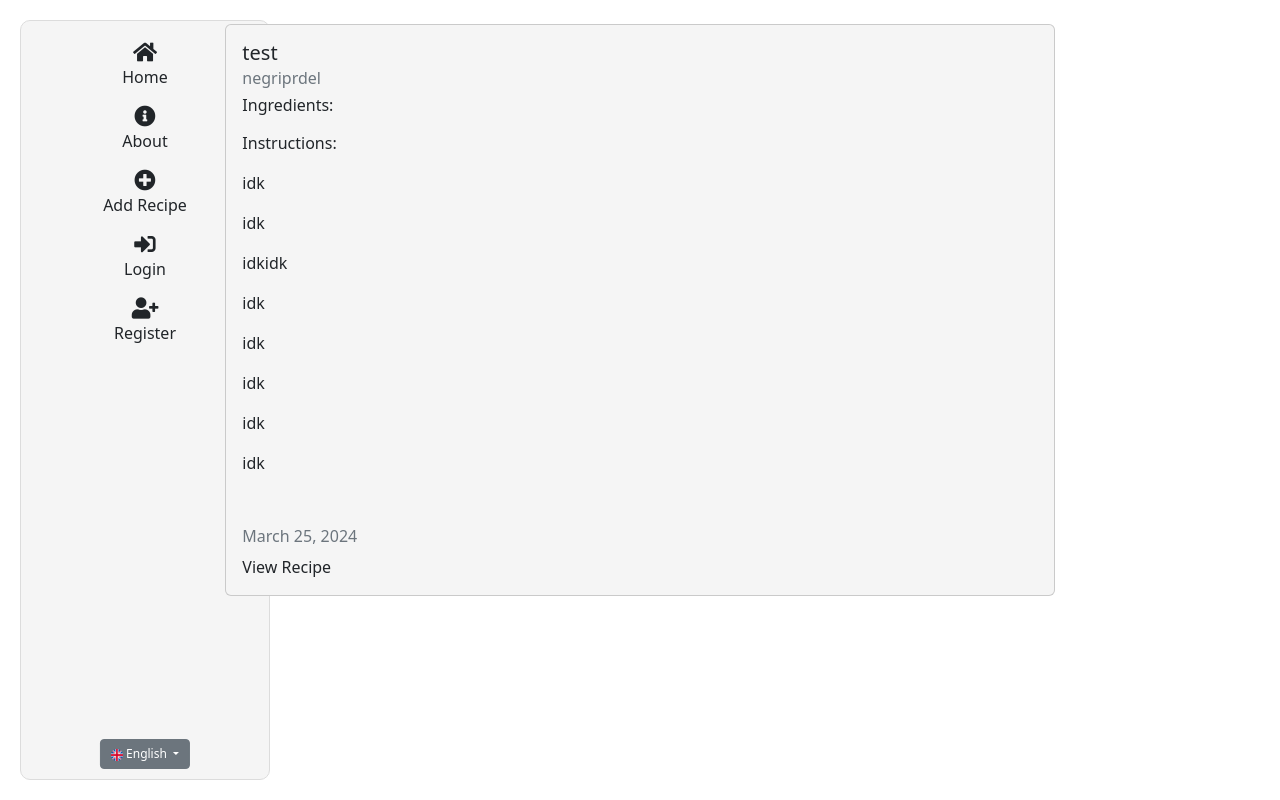
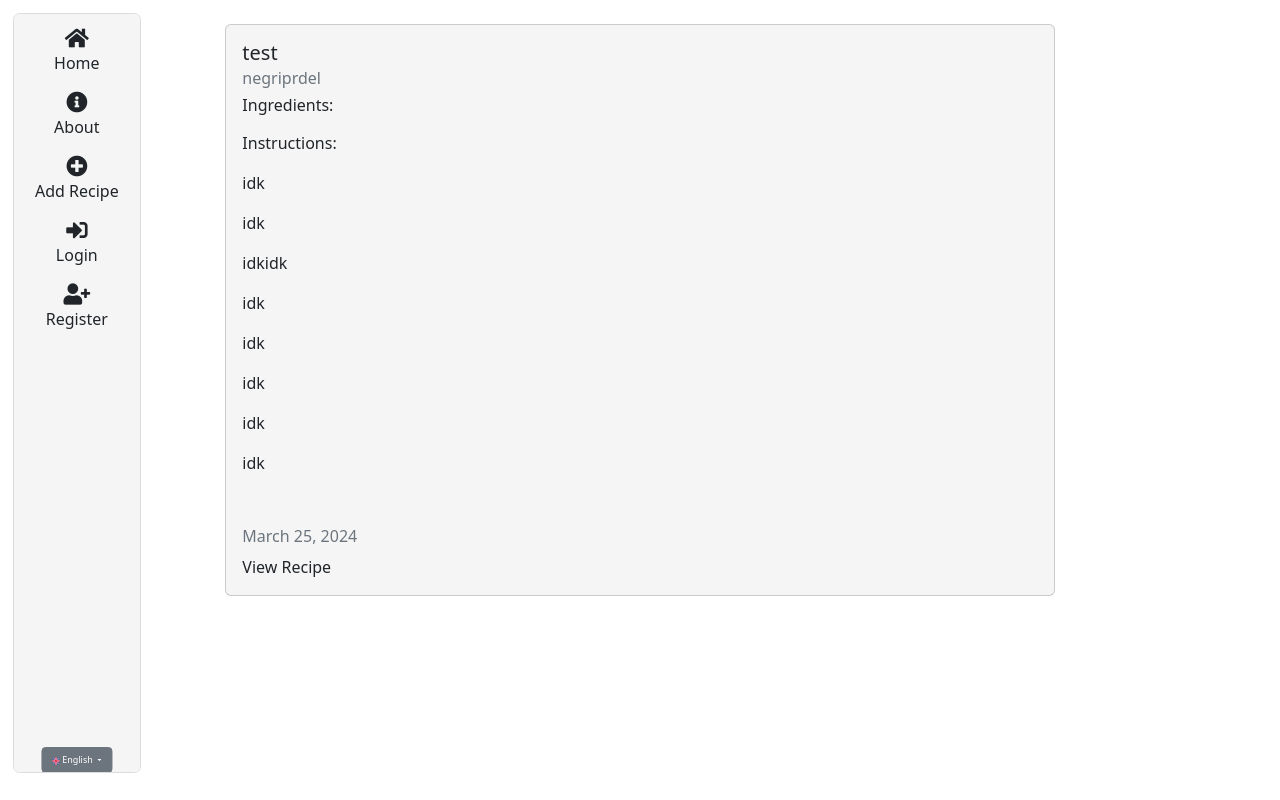
Before and after one commit to gyarab/2023-3e-Zeryk, a Django app: page /en/ in a window 1280 px wide. Run offline with Django 5.2, Linux system fonts and the light colour scheme; data comes from the database, SQL or seed files in the repository; some libraries are stand-ins or nearby versions.

Commit message:
css responzivni velikost

```diff
--- a/Zeryk/recipes/static/recipes/base.css
+++ b/Zeryk/recipes/static/recipes/base.css
@@ -3,13 +3,13 @@
     top: 0;
     left: 0;
     height: 95vh;
-    margin-bottom: 20px;
-    width: 250px;
+    margin-bottom: 1vw;
+    width: 10vw;
     background-color: whitesmoke;
-    border-radius: 10px;
+    border-radius: 0.5vw;
     border: 1px solid gainsboro;
-    padding: 20px;
-    margin: 20px;
+    padding: 1vw;
+    margin: 1vw;
     overflow-y: auto;
     align-items: center;
     justify-items: center;
@@ -17,20 +17,20 @@
 
 .dropdown-wrapper {
     position: absolute;
-    bottom: 20px;
+    bottom: 1vw;
     left: 50%;
     transform: translateX(-50%);
-    height: 20px;
+    height: 1vw;
     width: fit-content;
 }
 
 .dropdown .btn {
-    font-size: 12px;
+    font-size: 0.7vw;
     padding: 5px 10px;
 }
 
 .dropdown img {
-    height: 12px;
+    height: 0.6vw;
     width: fit-content;
 }
 
```
